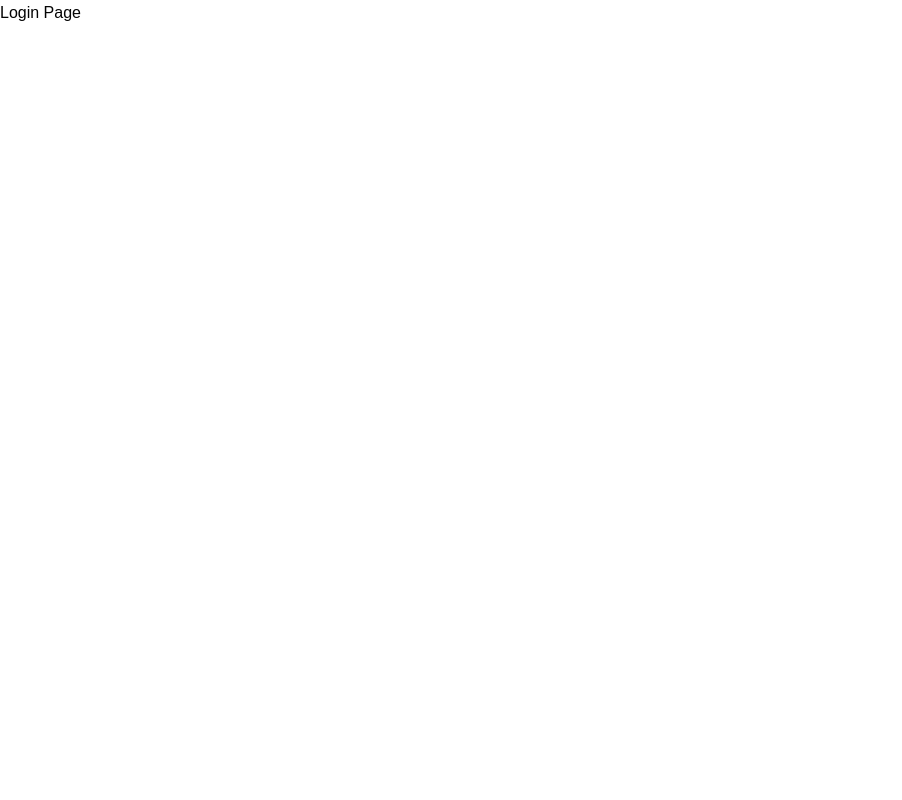
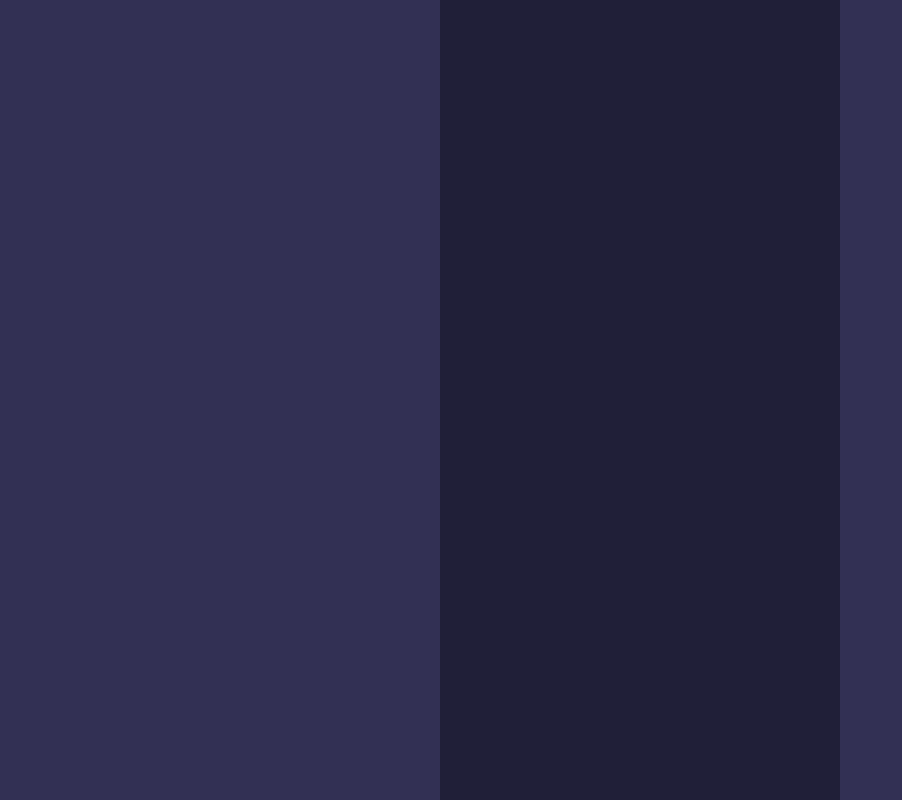
Before and after one commit to GuilhermeDNobre/SGP-Insight-API, a React (Vite) app in the folder front/: page /login in a window 1280 px wide. Shown: the top 800 px of the page, without its empty margins (0-902 px from the left). Built offline with nearby package versions, Linux system fonts and the light colour scheme.

Commit message:
:sparkles:feat: criação das rotas

```diff
--- a/front/electron.vite.config.ts
+++ b/front/electron.vite.config.ts
@@ -13,7 +13,11 @@ export default defineConfig({
   renderer: {
     resolve: {
       alias: {
-        '@renderer': resolve('src/renderer/src')
+        '@renderer': resolve(__dirname, 'src/renderer/src'),
+        '@pages': resolve(__dirname, 'src/renderer/src/pages'),
+        '@components': resolve(__dirname, 'src/renderer/src/components'),
+        '@assets': resolve(__dirname, 'src/renderer/src/assets'),
+        '@routes': resolve(__dirname, 'src/renderer/src/routes')
       }
     },
     plugins: [react(), tailwindcss()]
--- a/front/src/renderer/src/App.tsx
+++ b/front/src/renderer/src/App.tsx
@@ -1,15 +1,8 @@
+import AppRoutes from '@routes/AppRoutes'
 import React from 'react'
-import { Route, HashRouter as Router, Routes } from 'react-router-dom'
 
-import Login from './pages/Login'
 function App(): React.JSX.Element {
-  return (
-    <Router>
-      <Routes>
-        <Route path="/" element={<Login />} />
-      </Routes>
-    </Router>
-  )
+  return <AppRoutes />
 }
 
 export default App
--- a/front/src/renderer/src/pages/Login.tsx
+++ b/front/src/renderer/src/pages/Login.tsx
@@ -1,7 +1,15 @@
 import React from 'react'
+import Logo from '../assets/icons/Logo.svg'
 
 function Login(): React.JSX.Element {
-  return <div>Login Page</div>
+  return (
+    <div className="w-screen h-screen bg-[var(--sec)] flex justify-center items-center">
+      <div className="flex flex-col items-center justify-center">
+        <img src={Logo} className="w-1/2 mx-auto" alt="Logo SGP" />
+        <div className="h-300 w-100 bg-[var(--pri)]"></div>
+      </div>
+    </div>
+  )
 }
 
 export default Login
--- /dev/null
+++ b/front/src/renderer/src/routes/AppRoutes.tsx
@@ -0,0 +1,13 @@
+import Login from '@pages/Login'
+import { BrowserRouter, Route, Routes } from 'react-router-dom'
+
+export default function AppRoutes(): React.JSX.Element {
+  return (
+    <BrowserRouter>
+      <Routes>
+        {/* Login e rota padrão */}
+        <Route path="/login" element={<Login />} />
+      </Routes>
+    </BrowserRouter>
+  )
+}
```
Also changed, not shown: front/tsconfig.web.json (+5 -3 lines), front/src/renderer/src/assets/icons/Logo.svg (added).
